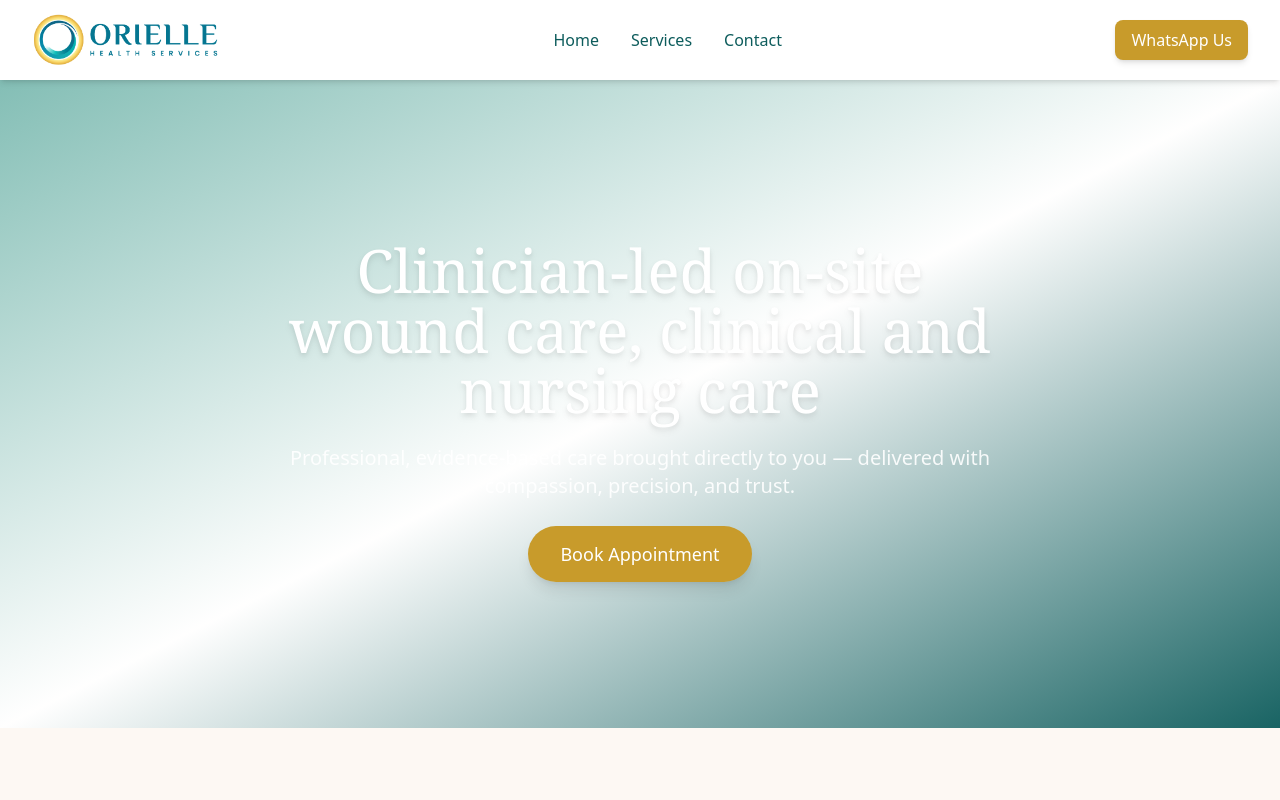
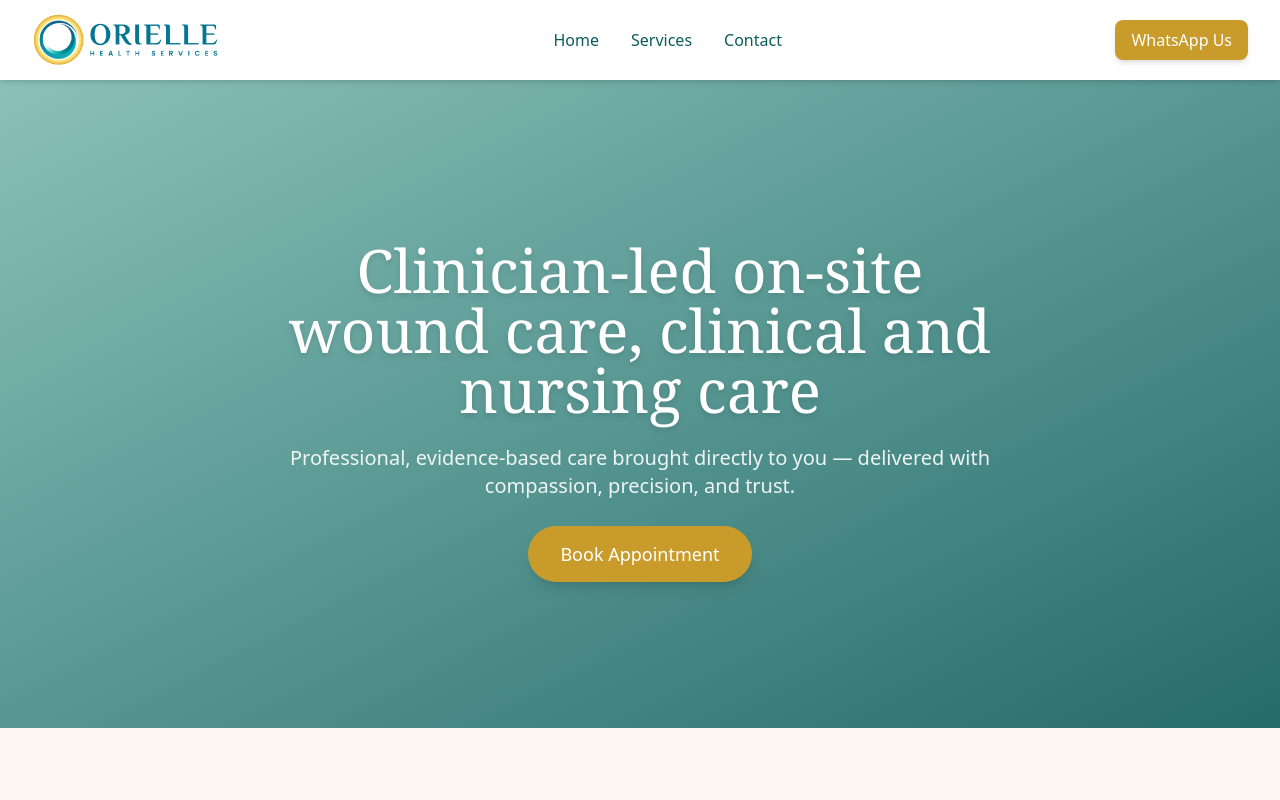
Before and after one commit to rrjayapalan/oriellehealth_verified, a Next.js app: page / in a window 1280 px wide. Shown: the top 800 px of the page. Built offline with nearby package versions, Linux system fonts and the light colour scheme.

Commit message:
Update page.js

```diff
--- a/app/page.js
+++ b/app/page.js
@@ -44,7 +44,7 @@
         id="home"
         className="relative flex flex-col items-center justify-center text-center py-40 px-6 overflow-hidden"
       >
-        <div className="absolute inset-0 bg-gradient-to-br from-turquoise via-white to-teal opacity-95" />
+        <div className="absolute inset-0 bg-gradient-to-br from-turquoise to-teal opacity-90" />
         <div className="relative z-10 max-w-3xl">
           <h1 className="text-5xl md:text-6xl font-serif text-white drop-shadow-md mb-6">
             Clinician-led on-site wound care, clinical and nursing care
```
